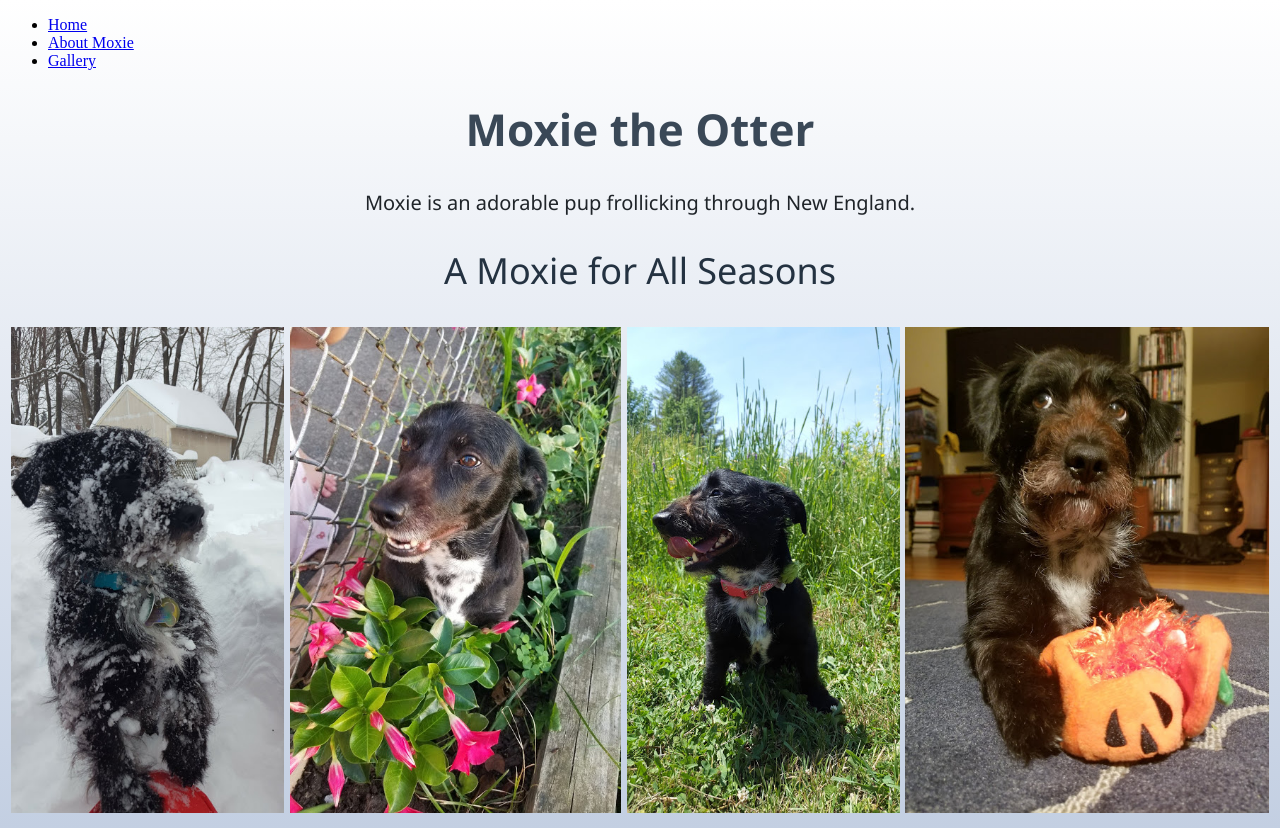
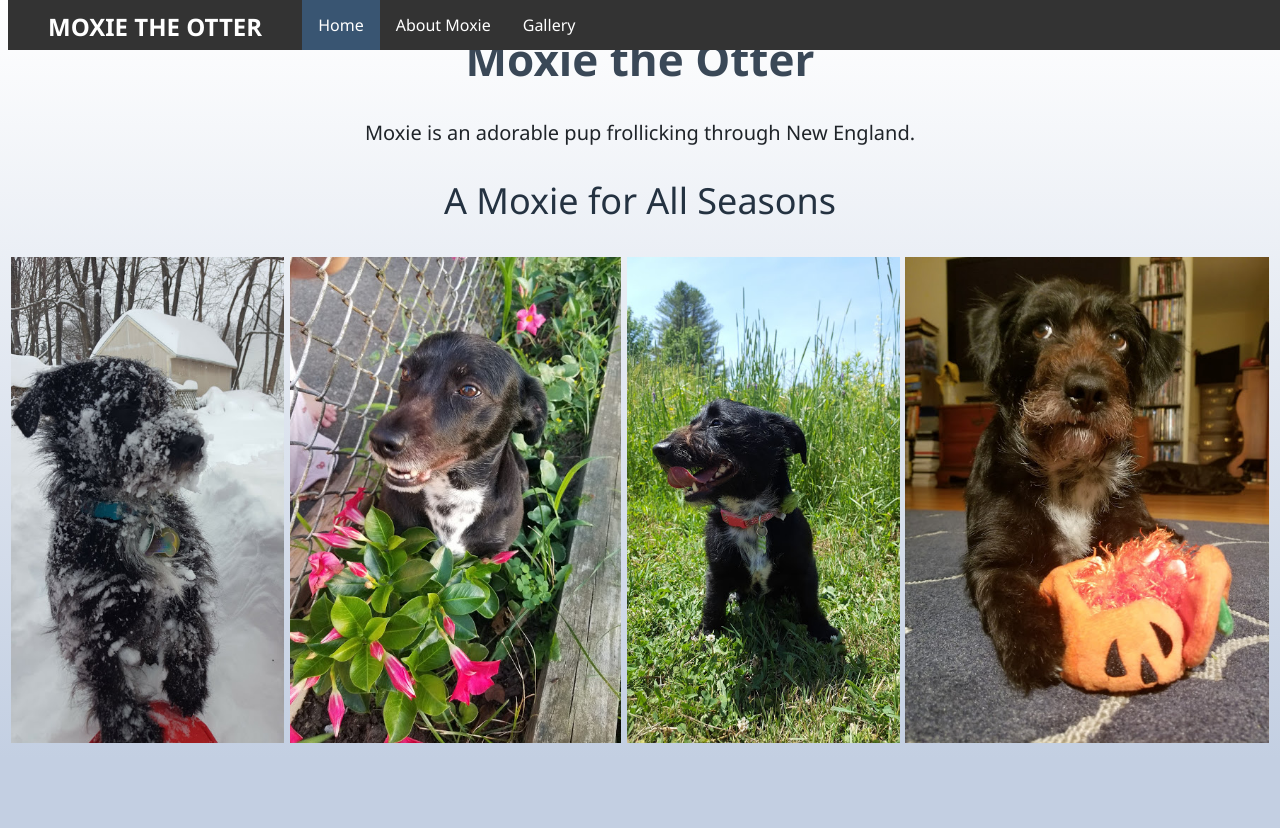
Before and after one commit to brobertson1/moxie, a plain HTML site: page index.html in a window 1280 px wide. After the commit the page ends 800 px from the top, so only its background shows below. Drawn offline with Linux system fonts and the light colour scheme.

Commit message:
added navbar and navbar styles

```diff
--- a/index.html
+++ b/index.html
@@ -7,13 +7,19 @@
     </head>
 
     <body>
-        <ul>
-            <li><a href="index.html">Home</a></li>
-            <li><a href="about.html">About Moxie</a></li>
-            <li><a href="gallery.html">Gallery</a></li>
+        <!-- navigation -->
+
+        <ul class="nav-ul">
+            <li class="nav-li"><div class="nav-logo">MOXIE THE OTTER</div></li>
+            <li class="nav-li"><a class="nav-active" href="index.html">Home</a></li>
+            <li class="nav-li"><a class="nav-link" href="about.html">About Moxie</a></li>
+            <li class="nav-li"><a class="nav-link" href="gallery.html">Gallery</a></li>
         </ul>
+        <!--home page content-->
 <h1>Moxie the Otter</h1>
 <p>Moxie is an adorable pup frollicking through New England.</p>
+
+        <!--image block-->
 <h2>A Moxie for All Seasons</h2>
 <div class="image-block">
     <div class="col">
--- a/styles.css
+++ b/styles.css
@@ -41,3 +41,56 @@ p{
     width: 100%;
     height: auto;
 }
+
+.nav-logo{
+    font-family: 'Segoe UI', Tahoma, Geneva, Verdana, sans-serif;
+    font-size: 1.5rem;
+    font-weight: 800;
+    color: white;
+    padding-left: 40px;
+    padding-right: 40px;
+    padding-top: 10px;
+    text-decoration: none;
+}
+
+.nav-ul{
+    list-style-type: none;
+    margin: 0;
+    padding: 0;
+    overflow: hidden;
+    background-color: #333;
+    position: fixed;
+    top: 0;
+    width: 100%;
+}
+
+.nav-li{
+    float: left;
+}
+
+.nav-link{
+    font-family: 'Segoe UI', Tahoma, Geneva, Verdana, sans-serif;
+    display: block;
+    color: white;
+    text-align: center;
+    padding: 14px 16px;
+    text-decoration: none;
+}
+
+.nav-link:hover {
+    display: block;
+    background-color: rgb(16, 98, 185);
+    text-align: center;
+    padding: 14px 16px ;
+    text-decoration: none;
+}
+
+.nav-active{
+    font-family: 'Segoe UI', Tahoma, Geneva, Verdana, sans-serif;
+    display: block;
+    background-color: rgb(57, 85, 114);
+    color: rgb(255, 255, 255);
+    text-align: center;
+    padding: 14px 16px;
+    text-decoration: none;
+}
```
Also changed, not shown: about.html (+5 -4 lines), gallery.html (+5 -4 lines), 1 other file.
